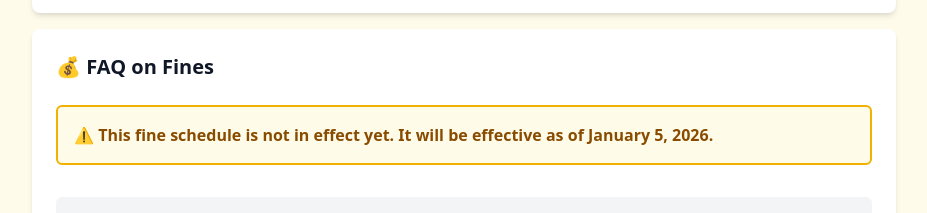
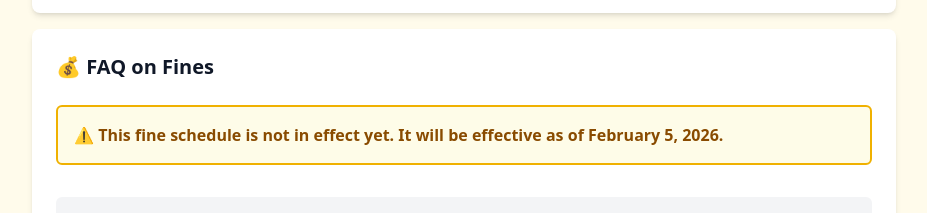
Before and after one commit to kyle-rader/woodside.github.io, a SvelteKit app: page /faq in a window 1280 px wide. Shown: the part 1540-1753 px from the top of the page, without its empty margins (176-1103 px from the left). Built offline with nearby package versions, Linux system fonts and the light colour scheme.

Commit message:
update fine active date

```diff
--- a/src/routes/faq/+page.svelte
+++ b/src/routes/faq/+page.svelte
@@ -94,7 +94,7 @@
 		{#if isEffective}
 			<div class="mb-4 rounded-md border-2 border-green-500 bg-green-50 p-4 dark:bg-green-900/20">
 				<p class="font-semibold text-green-800 dark:text-green-200">
-					✓ Fine schedule is now in effect as of January 5, 2026
+					✓ Fine schedule is now in effect as of February 5, 2026
 				</p>
 			</div>
 		{:else}
@@ -102,7 +102,7 @@
 				class="mb-4 rounded-md border-2 border-yellow-500 bg-yellow-50 p-4 dark:bg-yellow-900/20"
 			>
 				<p class="font-semibold text-yellow-800 dark:text-yellow-200">
-					⚠️ This fine schedule is not in effect yet. It will be effective as of January 5, 2026.
+					⚠️ This fine schedule is not in effect yet. It will be effective as of February 5, 2026.
 				</p>
 			</div>
 		{/if}
```
